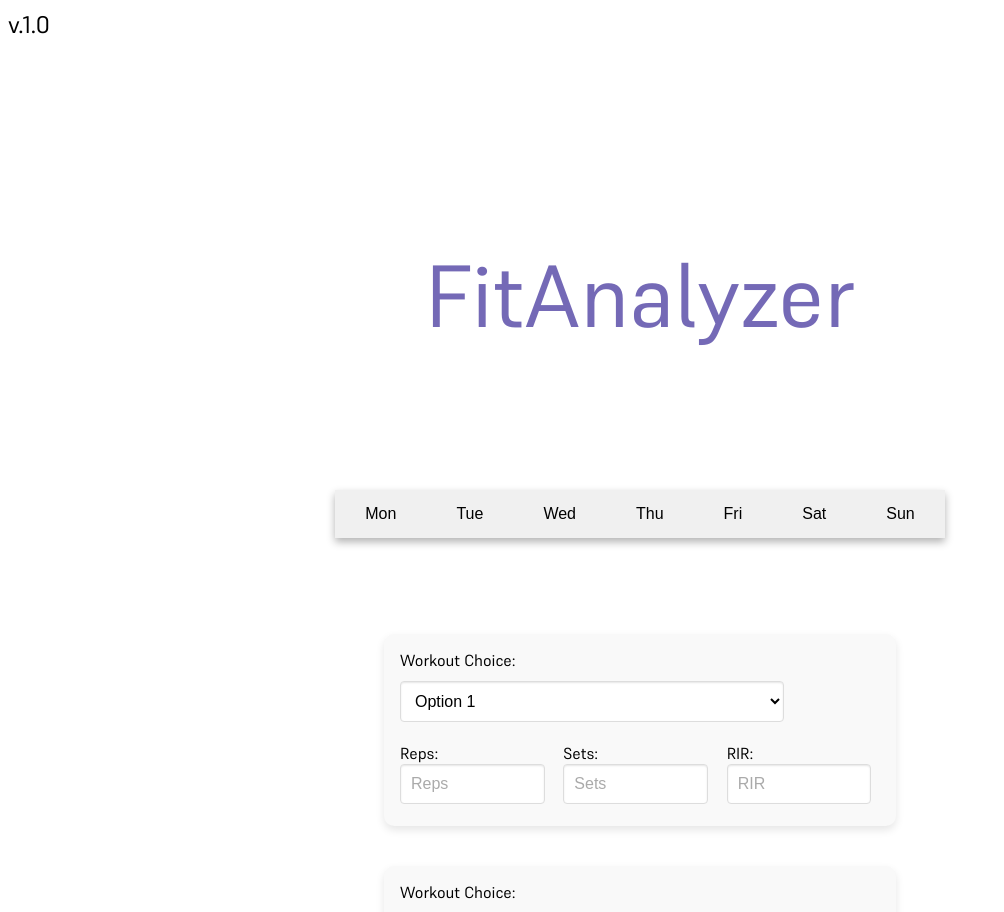
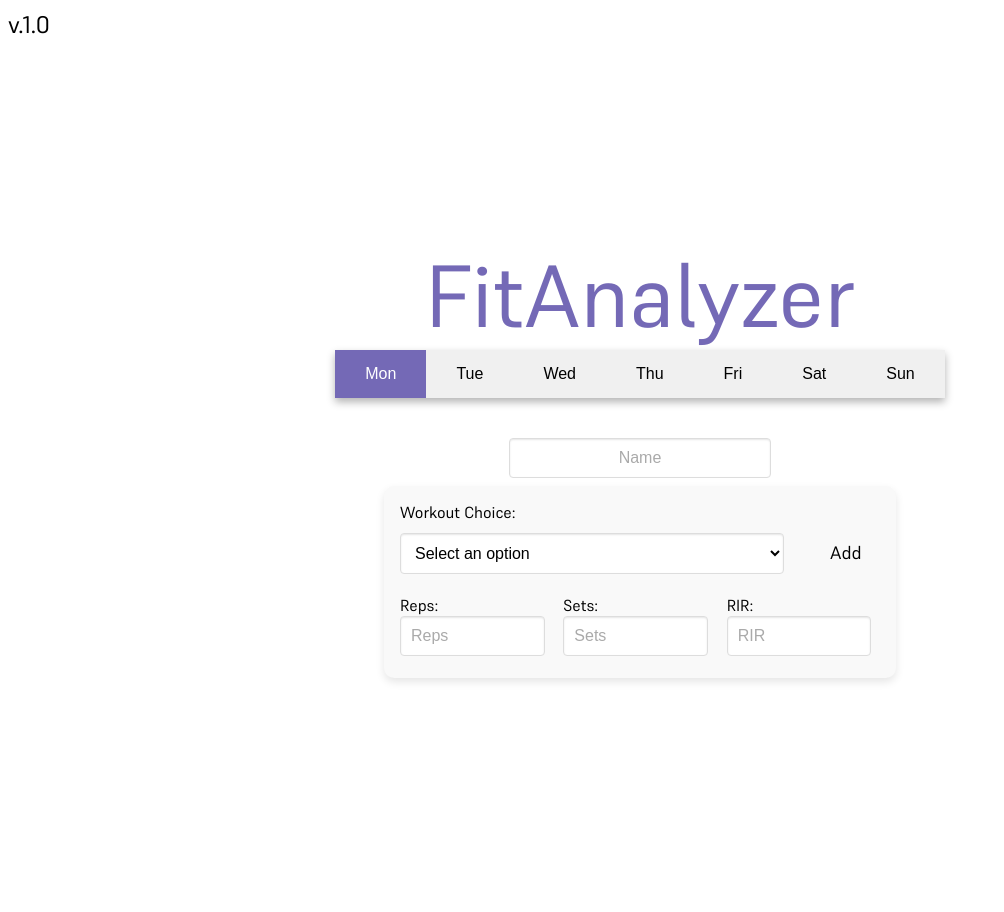
Before and after one commit to Ph1so/FitAnalyzer, a React (Create React App) app: page / in a window 1280 px wide. Shown: the top 912 px of the page, without its empty margins (0-1004 px from the left). After the commit the page ends 800 px from the top, so only its background shows below. Built offline with nearby package versions, Linux system fonts and the light colour scheme.

Commit message:
added remove and add wokrout + wokrout is now saved depending on the day

```diff
--- a/src/App.js
+++ b/src/App.js
@@ -1,5 +1,4 @@
 import "./index.css";
-import Options from "./components/Options";
 import Title from "./components/Title";
 import WorkoutName from "./components/WorkoutName";
 
@@ -7,16 +6,9 @@ function App() {
   return (
     <div className="App">
       <div className="version">v.1.0</div>
-      <div className="Compoents-Container">
+      <div className="Components-Container">
         <Title />
         <WorkoutName />
-        <Options />
-        <Options />
-        <Options />
-        <Options />
-        <Options />
-        <Options />
-        <Options />
       </div>
     </div>
   );
--- a/src/components/Options.css
+++ b/src/components/Options.css
@@ -14,6 +14,36 @@
   height: 20vmin;
   margin: 0 auto;
   margin-bottom: 5vmin;
+}
+
+.Add-Workout {
+  font-family: "Supreme", sans-serif;
+  font-size: large;
+  justify-content: center;
+  align-items: center;
+  margin-left: 5vmin;
+  background-color: transparent;
+  border: none;
+}
+
+.Add-Workout:hover {
+  /* background-color: #7469b6; */
+  color: #7469b6;
+}
+
+.Remove-Workout {
+  font-family: "Supreme", sans-serif;
+  font-size: large;
+  justify-content: center;
+  align-items: center;
+  margin-left: 3vmin;
+  background-color: transparent;
+  border: none;
+}
+
+.Remove-Workout:hover {
+  /* background-color: #7469b6; */
+  color: #7469b6;
 }
 
 .Workout-choice,
--- a/src/components/Options.js
+++ b/src/components/Options.js
@@ -1,31 +1,93 @@
 import React from "react";
 import "./Options.css";
 
-const Options = () => {
+const Options = ({ exercises, onExercisesChange }) => {
+  const addExercise = () => {
+    const updatedExercises = [
+      ...exercises,
+      { workout: "", reps: "", sets: "", rir: "" },
+    ];
+    onExercisesChange(updatedExercises);
+  };
+
+  const removeExercise = (index) => {
+    const updatedExercises = exercises.filter((_, i) => i !== index);
+    onExercisesChange(updatedExercises);
+  };
+
+  const handleChange = (index, field, value) => {
+    const updatedExercises = exercises.map((exercise, i) => {
+      if (i === index) {
+        return { ...exercise, [field]: value };
+      }
+      return exercise;
+    });
+    onExercisesChange(updatedExercises);
+  };
+
   return (
-    <div className="Option-container">
+    <div>
+      {exercises.map((exercise, index) => (
+        <div className="Option-container" key={index}>
           <div className="Workout-choice">
-        <label htmlFor="workout-select">Workout Choice:</label>
-        <select id="workout-select">
+            <label htmlFor={`workout-select-${index}`}>Workout Choice:</label>
+            <select
+              id={`workout-select-${index}`}
+              value={exercise.workout}
+              onChange={(e) => handleChange(index, "workout", e.target.value)}
+            >
+              <option value="">Select an option</option>
               <option value="option1">Option 1</option>
               <option value="option2">Option 2</option>
               <option value="option3">Option 3</option>
             </select>
+            {index === exercises.length - 1 ? (
+              <button className="Add-Workout" onClick={addExercise}>
+                Add
+              </button>
+            ) : (
+              <button
+                className="Remove-Workout"
+                onClick={() => removeExercise(index)}
+              >
+                Remove
+              </button>
+            )}
           </div>
           <div className="Reps-container">
             <div className="Reps">
-          <label htmlFor="reps-select">Reps: </label>
-          <input type="text" placeholder="Reps" id="reps-select" />
+              <label htmlFor={`reps-select-${index}`}>Reps: </label>
+              <input
+                type="text"
+                placeholder="Reps"
+                id={`reps-select-${index}`}
+                value={exercise.reps}
+                onChange={(e) => handleChange(index, "reps", e.target.value)}
+              />
             </div>
             <div className="Sets">
-          <label htmlFor="sets-select">Sets: </label>
-          <input type="text" placeholder="Sets" id="sets-select" />
+              <label htmlFor={`sets-select-${index}`}>Sets: </label>
+              <input
+                type="text"
+                placeholder="Sets"
+                id={`sets-select-${index}`}
+                value={exercise.sets}
+                onChange={(e) => handleChange(index, "sets", e.target.value)}
+              />
             </div>
             <div className="Rir">
-          <label htmlFor="rir-select">RIR: </label>
-          <input type="text" placeholder="RIR" id="rir-select" />
+              <label htmlFor={`rir-select-${index}`}>RIR: </label>
+              <input
+                type="text"
+                placeholder="RIR"
+                id={`rir-select-${index}`}
+                value={exercise.rir}
+                onChange={(e) => handleChange(index, "rir", e.target.value)}
+              />
             </div>
           </div>
+        </div>
+      ))}
     </div>
   );
 };
--- a/src/components/WorkoutName.js
+++ b/src/components/WorkoutName.js
@@ -1,5 +1,6 @@
 import React, { useState } from "react";
 import "./WorkoutName.css";
+import Options from "./Options";
 
 const WorkoutName = () => {
   const [names, setNames] = useState({
@@ -11,14 +12,30 @@ const WorkoutName = () => {
     Sat: "",
     Sun: "",
   });
-  const [selectedDay, setSelectedDay] = useState("");
+
+  const [workouts, setWorkouts] = useState({
+    Mon: [{ workout: "", reps: "", sets: "", rir: "" }],
+    Tue: [{ workout: "", reps: "", sets: "", rir: "" }],
+    Wed: [{ workout: "", reps: "", sets: "", rir: "" }],
+    Thu: [{ workout: "", reps: "", sets: "", rir: "" }],
+    Fri: [{ workout: "", reps: "", sets: "", rir: "" }],
+    Sat: [{ workout: "", reps: "", sets: "", rir: "" }],
+    Sun: [{ workout: "", reps: "", sets: "", rir: "" }],
+  });
+
+  const [selectedDay, setSelectedDay] = useState("Mon");
 
   const days = ["Mon", "Tue", "Wed", "Thu", "Fri", "Sat", "Sun"];
 
-  // Handle the input change name
+  // Handle the input change for name
   const handleInputChange = (event) => {
     const updatedNames = { ...names, [selectedDay]: event.target.value };
     setNames(updatedNames);
+  };
+
+  // Handle the workout change
+  const handleWorkoutChange = (day, updatedWorkouts) => {
+    setWorkouts({ ...workouts, [day]: updatedWorkouts });
   };
 
   const handleButtonClick = (day) => {
@@ -47,6 +64,14 @@ const WorkoutName = () => {
           onChange={handleInputChange}
         />
       )}
+      {selectedDay && (
+        <Options
+          exercises={workouts[selectedDay]}
+          onExercisesChange={(updatedWorkouts) =>
+            handleWorkoutChange(selectedDay, updatedWorkouts)
+          }
+        />
+      )}
     </div>
   );
 };
--- a/src/index.css
+++ b/src/index.css
@@ -1,10 +1,11 @@
 @import url("./fonts.css");
+
 .version {
   font-family: "Supreme", sans-serif;
   font-size: 1.5em;
 }
 
-.Compoents-Container {
+.Components-Container {
   margin-top: 20vmin;
   display: flex;
   flex-direction: column;
```
Lines whose indentation alone changed are shown as unchanged.
